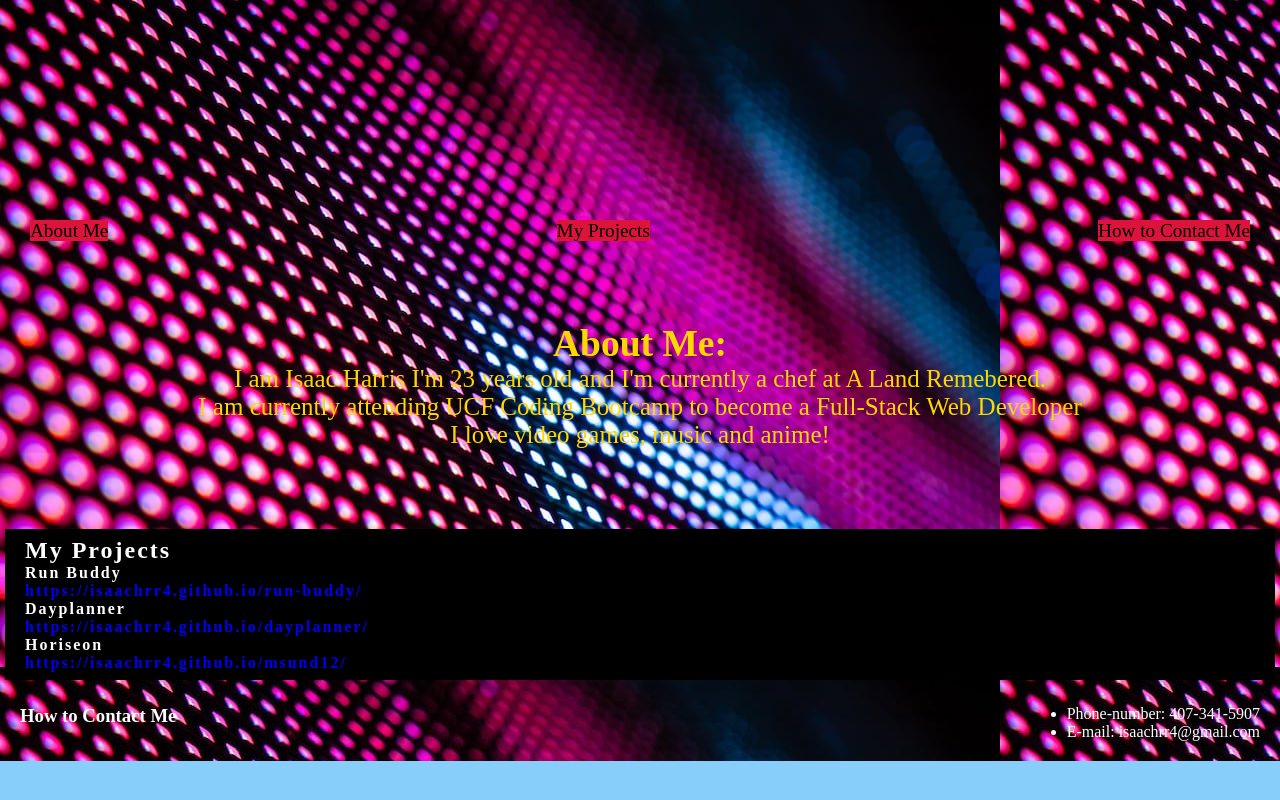
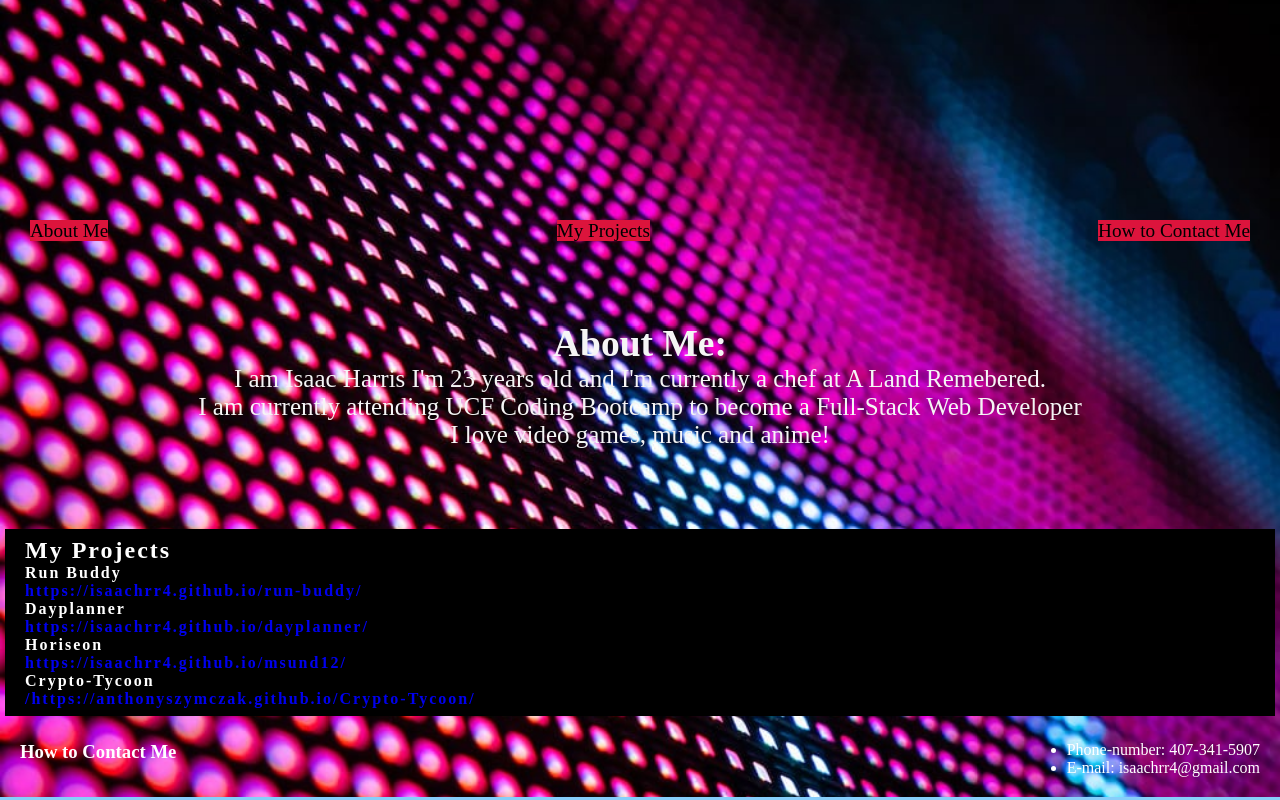
Before and after one commit to isaachrr4/welcometoforever, a plain HTML site: page index.html in a window 1280 px wide. Drawn offline with Linux system fonts and the light colour scheme.

Commit message:
added recent project

```diff
--- a/assets/css/style.css
+++ b/assets/css/style.css
@@ -14,6 +14,7 @@
   display: flex;
 
 }
+
 body{
   background-color: lightskyblue;
    background-position: center;
@@ -21,8 +22,6 @@ body{
    background-attachment: fixed;
    background-size: cover;
  }
-
-
 header{
   padding: 10px;
   width: auto;
@@ -32,16 +31,21 @@ header{
 
     }
 
+.image{
+  background-position: center;
+   background-repeat: no-repeat;
+   background-attachment: fixed;
+   background-size: cover;
+}
 
 .About-Me{
   padding: 10px;
   margin: 10px;
-  color: gold;
+  color:whitesmoke;
   justify-content: center;
   text-align: center;
   font-size: 25px;
 }
-
 nav ul {
 
   display: flex;
--- a/index.html
+++ b/index.html
@@ -9,10 +9,10 @@
     <title>| Isaac Harris Portfolio |</title>
     <!--Linking stylesheet-->
     <link rel="stylesheet" href="assets/css/style.css" />
-    <div style="background-image: url('assets/images/AdobeStock_289192813.jpeg');">
+    <div class = "image" style="background-image: url('assets/images/AdobeStock_289192813.jpeg');">
 </head>
 
-<body>
+<body class="hero">
 
 
     <!--Header-->
@@ -53,7 +53,7 @@
 
     </section>
     <article>
-        <h2>  My Projects         </h2>
+        <h2>  My Projects  </h2>
         <strong>
             <li> Run Buddy</li>
             <a href=" https://isaachrr4.github.io/run-buddy/"> https://isaachrr4.github.io/run-buddy/</a>
@@ -61,6 +61,9 @@
             <a href=" https://isaachrr4.github.io/dayplanner/"> https://isaachrr4.github.io/dayplanner/</a>
             <li>Horiseon</li>
             <a href=" https://isaachrr4.github.io/msund12/"> https://isaachrr4.github.io/msund12/</a>
+            <li>Crypto-Tycoon</li>
+            <a href="https://anthonyszymczak.github.io/Crypto-Tycoon/">/https://anthonyszymczak.github.io/Crypto-Tycoon/</a>
+
 
             </strong>
 
```
Lines whose indentation alone changed are shown as unchanged.
